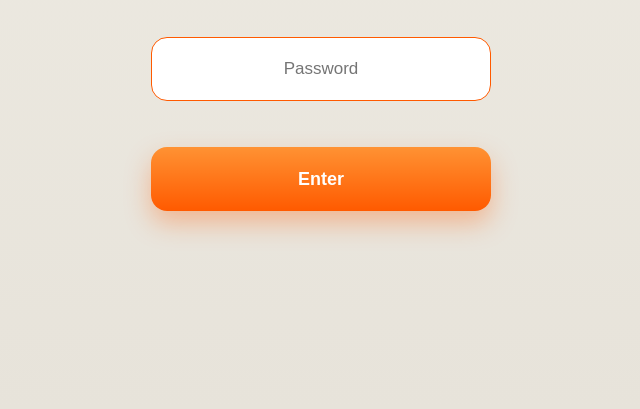
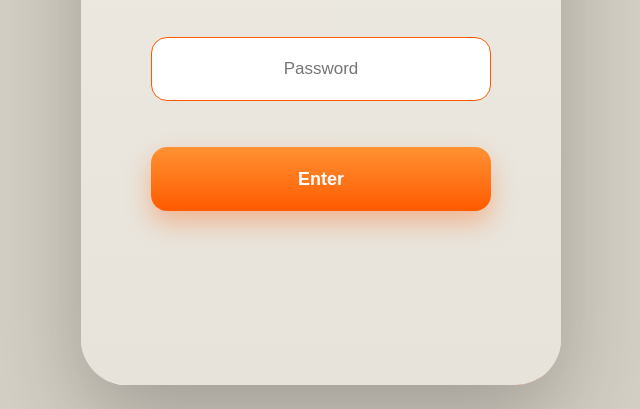
Before and after one commit to claire446/befreed-ugc-podcast, a plain HTML site: page index.html in a window 1280 px wide. Shown: the part 391-800 px from the top of the page, without its empty margins (319-959 px from the left). Drawn offline with Linux system fonts and the light colour scheme.

Commit message:
Web/desktop: center app as a phone-style card; phones & iPads still fill
Co-Authored-By: Claude Opus 4.8 <noreply@anthropic.com>

```diff
--- a/index.html
+++ b/index.html
@@ -39,6 +39,19 @@
   }
   /* content keeps a comfortable reading width and centers on very large screens */
   .screen{ --content:min(100%, 720px); }
+
+  /* On a wide desktop browser, present as a centered phone-style app card
+     (phones and iPads keep filling the screen edge-to-edge). */
+  @media (min-width:1025px){
+    body{ background:#d4cfc4; }
+    #stageWrap{ display:flex; align-items:center; justify-content:center; padding:24px; }
+    .app{
+      position:relative; inset:auto;
+      width:480px; height:min(94vh, 960px);
+      border-radius:46px;
+      box-shadow:0 36px 90px rgba(0,0,0,.24);
+    }
+  }
 
   /* ============================================================
      SCREENS
```
